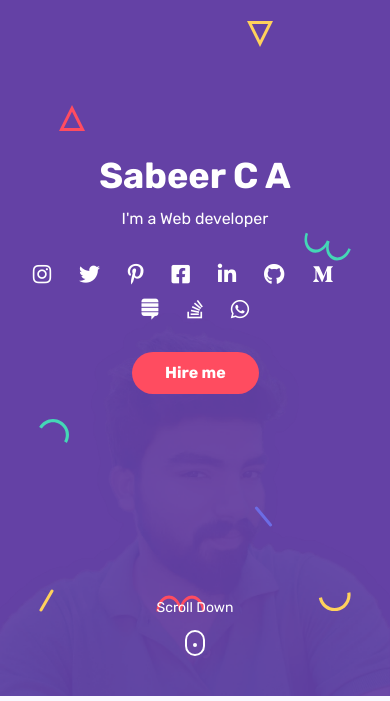
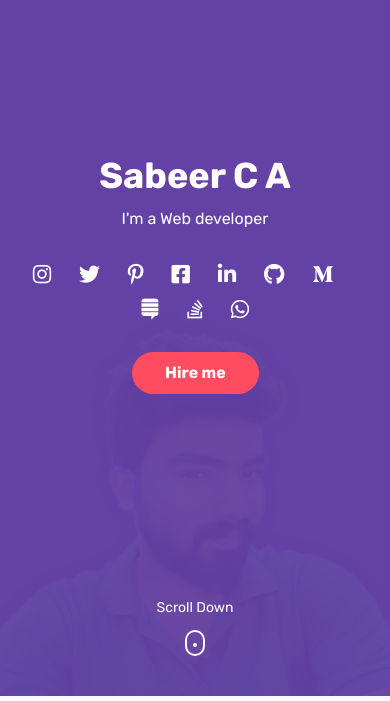
Before and after one commit to sabeerzabi/sabeerzabi.github.io, a PHP site: page / in a window 390 px wide. Shown: the part 148-849 px from the top of the page. Run offline with PHP 8.4, Linux system fonts and the light colour scheme; some libraries are stand-ins or nearby versions.

Commit message:
parallax removed for mobile device

```diff
--- a/Sabeer/style.css
+++ b/Sabeer/style.css
@@ -2464,6 +2464,11 @@ body {
     max-width: 920px;
   }
 }
+@media (max-width: 477px) {
+  .parallax {
+    display: none;
+  }
+}
 @media (min-width: 1366px) {
   .container {
     max-width: 1080px;
@@ -2473,6 +2478,9 @@ body {
   .scroll-down {
     display: none;
   }
+  .parallax {
+    display: none;
+  }
 }
 @media only screen and (max-height: 667px) {
   header.desktop-header-2 .footer {
```
